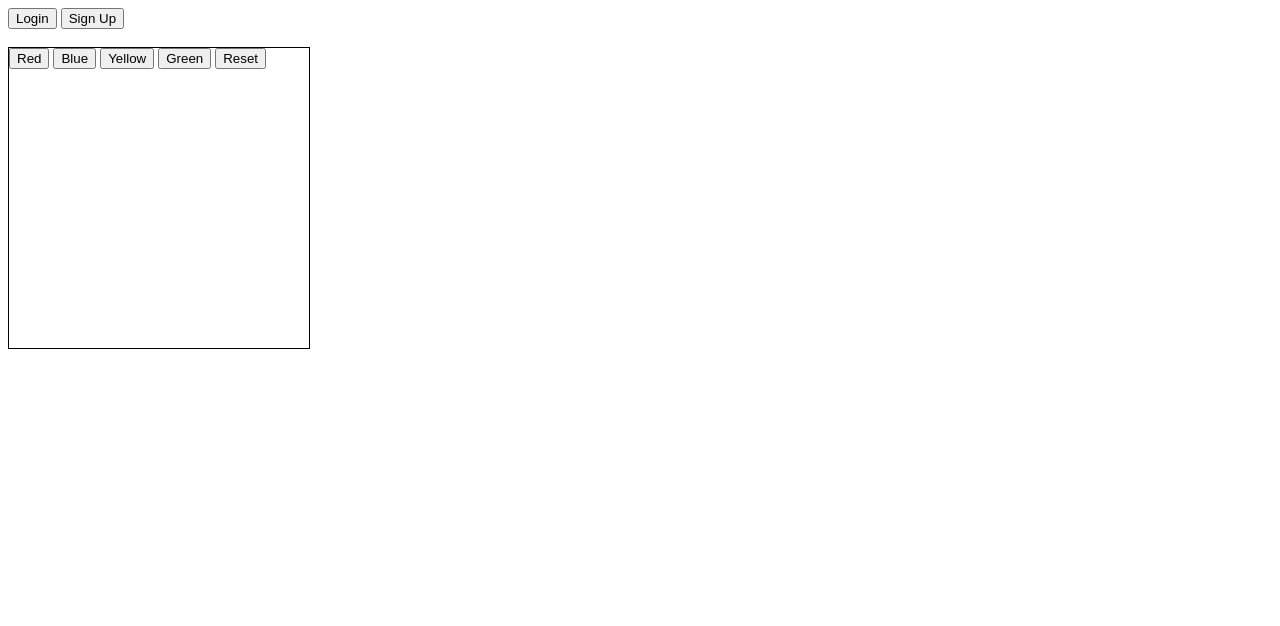
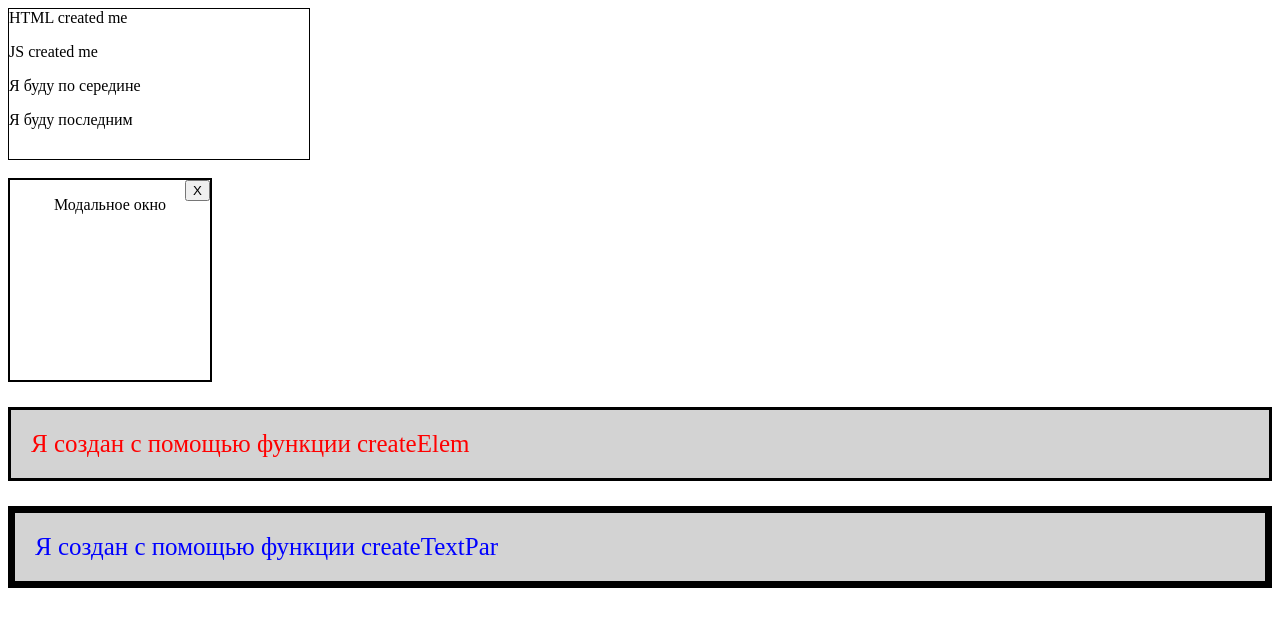
Before and after one commit to ikachinskaya/JavaScript, a plain HTML site: page index.html in a window 1280 px wide. Drawn offline with Linux system fonts and the light colour scheme.

Commit message:
Add DOM HTML Render. Modal Window.

```diff
--- a/index.html
+++ b/index.html
@@ -1,30 +1,19 @@
 <!DOCTYPE html>
 <html lang="en">
 <head>
-    <meta charset="UTF-8" />
-    <meta http-equiv="X-UA-Compatible" content="IE=edge" />
-    <meta name="viewport" content="width=device-width, initial-scale=1.0" />
-    <link rel="stylesheet" href="./style.css" />
+  <meta charset="UTF-8">
+  <meta http-equiv="X-UA-Compatible" content="IE=edge">
+  <meta name="viewport" content="width=device-width, initial-scale=1.0">
   <title>JavaScript</title>
+  <link rel="stylesheet" href="style.css">
+  <script  defer src="index.js"></script>
 </head>
 <body>
-    <button
-      data-key="value"
-      data-test-property="test"
-      data-secretURL="http://127.0.0.1:3000"
-    >
-      Login
-    </button>
-    <button data-secretURL="http://127.0.0.1:3001">Sign Up</button>
-    <br />
-    <br />
-    <div id="root">
-      <button data-color="red">Red</button>
-      <button data-color="blue">Blue</button>
-      <button data-color="yellow">Yellow</button>
-      <button data-color="green">Green</button>
-      <button data-color="">Reset</button>
+  <div id="root">HTML created me</div>
+  <br>
+  <div class="modal-window">
+    <p >Модальное окно</p>
+    <button class="modal-window-button">X</button>
   </div>
-    <script src="index.js"></script>
 </body>
 </html>
--- a/index.js
+++ b/index.js
@@ -1,61 +1,65 @@
 //==================================================================
 "use strict";
-//getAttribute - для поиска любого атрибута
-//dataSet - свойство, предоставляющее доступ к пользовательским атрибутам
 
-const [btn1, btn2] = document.querySelectorAll("button");
+/*
+  createElement - создает новый элемент
+  appendChild - добавляет элемент в конец
+  append - добавляет несколько элементов в конец
+  remove - удаляет элемент
+  removeChild - удаляет дочерний элемент
+  classList - свойство, возвращает псевдомассив, содержащий все классы элемента
+    add - добавить класс
+    remove - удалить класс
+    toggle - если есть класс- удаляет, нет - добавляет
+    contains - проверяет, есть ли класс
+    length - количество классов у элемента
+ */
 
-function listener(event) {
-  console.log(event.target.getAttribute("data-secretURL"));
-  //console.dir(event.target.dataset);
-  const {
-    target: { dataset },
-  } = event;
-  console.dir(dataset);
+const root = document.querySelector("#root");
+
+const firstPar = document.createElement("p");
+firstPar.textContent = "JS created me";
+
+const secondPar = document.createElement("p");
+secondPar.textContent = "Я буду по середине";
+
+const thirdPar = document.createElement("p");
+thirdPar.textContent = "Я буду последним";
+
+root.append(firstPar, secondPar);
+root.appendChild(thirdPar);
+
+//==================================================================
+function createElem(text) {
+  const par = document.createElement("p");
+  par.textContent = text;
+  par.style = "background-color: lightgray; padding: 20px";
+  par.style.color = "red";
+  par.style.border = "3px solid black";
+  par.style.fontSize = "25px";
+  document.body.append(par);
 }
-btn1.addEventListener("click", listener);
-btn2.addEventListener("click", listener);
+
+createElem("Я создан с помощью функции createElem");
+
+const classNameForPar = ["textColor", "fontSize"];
+
+function createTextPar(text) {
+  const par = document.createElement("p");
+  par.textContent = text;
+  par.setAttribute("class", "createdPar");
+  for (let i = 0; i < classNameForPar.length; i++) {
+    par.classList.add(classNameForPar[i]);
+  }
+  document.body.append(par);
+}
+
+createTextPar("Я создан с помощью функции createTextPar");
 //==================================================================
-
-const div = document.querySelector("#root");
-const buttons = document.querySelectorAll("button");
-
-function addColorDiv(event) {
-  const { target: btn } = event;
-  const {
-    dataset: { color },
-  } = btn;
-  //div.style.backgroundColor = color;
-  btn.parentElement.style.backgroundColor = color;
+/*МОДАЛЬНОЕ ОКНО */
+const btnClose = document.querySelector(".modal-window-button");
+function closeModalWindow(e) {
+  const { target } = e;
+  target.parentElement.remove();
 }
-// for (const btn of buttons) {
-//   btn.addEventListener("click", addColorDiv);
-// }
-//=========================
-
-function addColorDiv_(event) {
-  const {
-    target,
-    target: {
-      dataset: { color },
-    },
-  } = event;
-  target.parentElement.style.backgroundColor = color;
-}
-// for (const btn of buttons) {
-//   btn.addEventListener("click", addColorDiv_);
-// }
-//=========================
-
-function addColorDiv__({
-  target,
-  target: {
-    dataset: { color },
-  },
-}) {
-  target.parentElement.style.backgroundColor = color;
-}
-for (const btn of buttons) {
-  btn.addEventListener("click", addColorDiv__);
-}
-//==================================================================
+btnClose.addEventListener("click", closeModalWindow);
--- a/style.css
+++ b/style.css
@@ -1,5 +1,32 @@
 #root {
-width: 300px;
-height: 300px;
-border: 1px solid;
+  width: 300px;
+  height: 150px;
+  border: 1px solid;
 }
+
+.createdPar {
+  background-color: lightgray;
+  padding: 20px;
+  border: 7px solid black;
+}
+
+.textColor {
+  color: blue;
+}
+.fontSize {
+  font-size: 25px;
+}
+
+.modal-window {
+  width: 200px;
+  height: 200px;
+  border: 2px solid;
+  position: relative;
+  text-align: center;
+}
+
+.modal-window-button {
+  position: absolute;
+  right: 0;
+  top: 0;
+}
```
Lines whose indentation alone changed are shown as unchanged.
